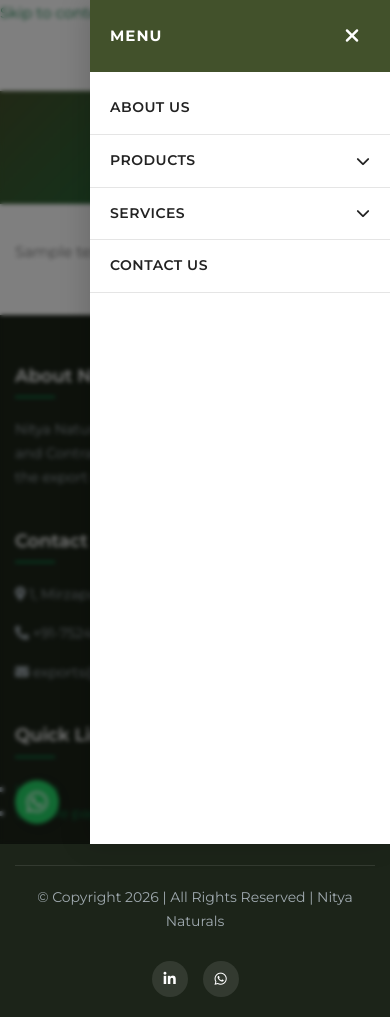
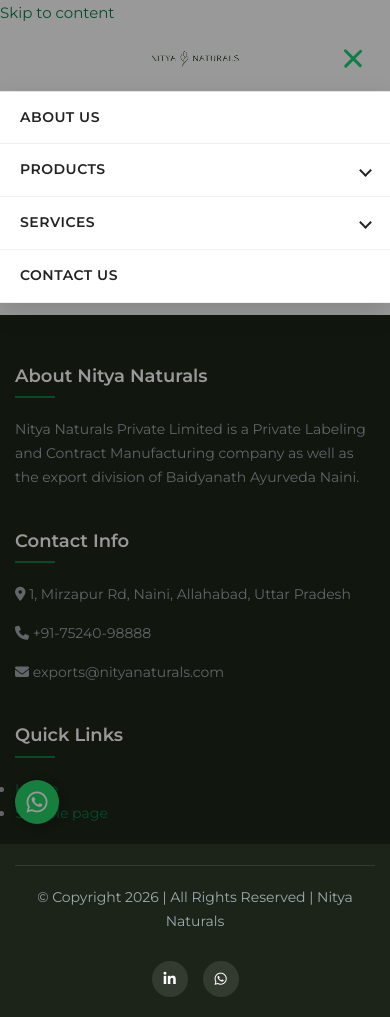
Before and after one commit to TA-ashrafi/nitya-naturals, a WordPress theme: template page.php in a window 390 px wide, after a click that opens the changed part. Run offline with PHP 8.4 and a stand-in for WordPress, Linux system fonts and the light colour scheme; the site name, menu and one post (Sample post) are stand-ins, and other content is empty; some libraries are stand-ins or nearby versions.

Commit message:
Redesign mobile menu button and dropdowns for full mobile responsiveness
Co-authored-by: TA-ashrafi <106913209+TA-ashrafi@users.noreply.github.com>

```diff
--- a/assets/js/main.js
+++ b/assets/js/main.js
@@ -54,22 +54,25 @@ document.addEventListener('DOMContentLoaded', function () {
   const menuToggle = document.querySelector('.mobile-menu-toggle');
   const mobileMenu = document.getElementById('mobile-menu-wrapper');
   const mobileOverlay = document.getElementById('mobile-menu-overlay');
-  const mobileCloseBtn = document.getElementById('mobile-menu-close');
 
   function openMobileMenu() {
     if (!mobileMenu) return;
     mobileMenu.classList.add('is-active');
+    if (menuToggle) {
+      menuToggle.classList.add('is-active');
+      menuToggle.setAttribute('aria-expanded', 'true');
+    }
     if (mobileOverlay) mobileOverlay.classList.add('is-active');
-    if (menuToggle) menuToggle.setAttribute('aria-expanded', 'true');
-    document.body.classList.add('mobile-menu-open');
   }
 
   function closeMobileMenu() {
     if (!mobileMenu) return;
     mobileMenu.classList.remove('is-active');
+    if (menuToggle) {
+      menuToggle.classList.remove('is-active');
+      menuToggle.setAttribute('aria-expanded', 'false');
+    }
     if (mobileOverlay) mobileOverlay.classList.remove('is-active');
-    if (menuToggle) menuToggle.setAttribute('aria-expanded', 'false');
-    document.body.classList.remove('mobile-menu-open');
   }
 
   if (menuToggle && mobileMenu) {
@@ -83,34 +86,25 @@ document.addEventListener('DOMContentLoaded', function () {
       }
     });
 
-    if (mobileCloseBtn) {
-      mobileCloseBtn.addEventListener('click', function (e) {
-        e.preventDefault();
-        closeMobileMenu();
-      });
-    }
-
     if (mobileOverlay) {
       mobileOverlay.addEventListener('click', closeMobileMenu);
     }
 
-    // Mobile Submenu Accordion Handler
+    // Mobile Submenu Accordion
     const mobileDropdownItems = mobileMenu.querySelectorAll('li.menu-item-has-children');
     mobileDropdownItems.forEach(function (item) {
       const parentWrapper = item.querySelector('.mobile-parent-wrapper');
-      const link = item.querySelector(':scope > a') || (parentWrapper ? parentWrapper.querySelector('a') : null);
+      const link = parentWrapper ? parentWrapper.querySelector('a') : item.querySelector('a');
       const btn = item.querySelector('.submenu-toggle-btn');
 
       function toggleSubmenu(e) {
         if (window.innerWidth <= 991) {
-          // If clicking link with href="#" or toggle button
-          if (btn || (link && (link.getAttribute('href') === '#' || link.getAttribute('href') === ''))) {
-            e.preventDefault();
-          }
+          e.preventDefault();
+          e.stopPropagation();
           const isCurrentlyOpen = item.classList.contains('is-open');
 
-          // Optionally close sibling open dropdowns
-          mobileDropdownItems.forEach(function(otherItem) {
+          // Close other submenus
+          mobileDropdownItems.forEach(function (otherItem) {
             if (otherItem !== item) {
               otherItem.classList.remove('is-open');
             }
@@ -130,26 +124,32 @@ document.addEventListener('DOMContentLoaded', function () {
 
       if (link) {
         link.addEventListener('click', function (e) {
-          if (link.getAttribute('href') === '#' || link.getAttribute('href') === '' || !link.getAttribute('href')) {
-            e.preventDefault();
+          const href = link.getAttribute('href');
+          if (!href || href === '#' || href === '') {
             toggleSubmenu(e);
           } else {
-            // It's a real link, navigate and close menu
             closeMobileMenu();
           }
         });
       }
     });
 
-    // Close menu when clicking a normal nav link inside mobile menu
-    const mobileNavLinks = mobileMenu.querySelectorAll('a:not([href="#"])');
-    mobileNavLinks.forEach(function (navLink) {
-      navLink.addEventListener('click', function () {
-        closeMobileMenu();
-      });
+    // Close on link click
+    const normalLinks = mobileMenu.querySelectorAll('a:not([href="#"])');
+    normalLinks.forEach(function (link) {
+      link.addEventListener('click', closeMobileMenu);
     });
 
-    // Close on resize to desktop
+    // Close on outside click
+    document.addEventListener('click', function (e) {
+      if (!mobileMenu.contains(e.target) && !menuToggle.contains(e.target)) {
+        if (mobileMenu.classList.contains('is-active')) {
+          closeMobileMenu();
+        }
+      }
+    });
+
+    // Close on desktop resize
     window.addEventListener('resize', function () {
       if (window.innerWidth > 991 && mobileMenu.classList.contains('is-active')) {
         closeMobileMenu();
--- a/header.php
+++ b/header.php
@@ -64,30 +64,28 @@
 			</nav>
 
 			<!-- MOBILE TOGGLE -->
-			<button class="mobile-menu-toggle" aria-controls="mobile-menu-wrapper" aria-expanded="false" aria-label="<?php esc_attr_e('Toggle Navigation', 'nitya-naturals'); ?>">
-				<i class="fa-solid fa-bars"></i>
+			<button type="button" class="mobile-menu-toggle" aria-controls="mobile-menu-wrapper" aria-expanded="false" aria-label="<?php esc_attr_e('Toggle Navigation', 'nitya-naturals'); ?>">
+				<span class="hamburger-icon">
+					<span></span>
+					<span></span>
+					<span></span>
+				</span>
 			</button>
 
 		</div>
 
-		<!-- MOBILE OVERLAY -->
+		<!-- MOBILE MENU OVERLAY -->
 		<div class="mobile-menu-overlay" id="mobile-menu-overlay"></div>
 
-		<!-- MOBILE MENU -->
+		<!-- MOBILE MENU WRAPPER -->
 		<div class="mobile-menu-wrapper" id="mobile-menu-wrapper">
-			<div class="mobile-menu-header">
-				<span class="mobile-menu-title"><?php esc_html_e('MENU', 'nitya-naturals'); ?></span>
-				<button class="mobile-menu-close" id="mobile-menu-close" aria-label="<?php esc_attr_e('Close Menu', 'nitya-naturals'); ?>">
-					<i class="fa-solid fa-xmark"></i>
-				</button>
-			</div>
 			<ul class="menu">
 				<li><a href="<?php echo esc_url(home_url('/about-us/')); ?>"><?php esc_html_e('ABOUT US', 'nitya-naturals'); ?></a></li>
 				<li class="menu-item-has-children">
 					<div class="mobile-parent-wrapper">
 						<a href="#"><?php esc_html_e('PRODUCTS', 'nitya-naturals'); ?></a>
 						<button type="button" class="submenu-toggle-btn" aria-label="<?php esc_attr_e('Toggle Submenu', 'nitya-naturals'); ?>">
-							<i class="fa-solid fa-chevron-down"></i>
+							<span class="chevron-icon"></span>
 						</button>
 					</div>
 					<ul class="sub-menu">
@@ -100,7 +98,7 @@
 					<div class="mobile-parent-wrapper">
 						<a href="#"><?php esc_html_e('SERVICES', 'nitya-naturals'); ?></a>
 						<button type="button" class="submenu-toggle-btn" aria-label="<?php esc_attr_e('Toggle Submenu', 'nitya-naturals'); ?>">
-							<i class="fa-solid fa-chevron-down"></i>
+							<span class="chevron-icon"></span>
 						</button>
 					</div>
 					<ul class="sub-menu">
--- a/style.css
+++ b/style.css
@@ -344,33 +344,58 @@ img {
 /* ============================================
    MOBILE MENU & OVERLAY STYLES
    ============================================ */
-body.mobile-menu-open {
-  overflow: hidden !important;
-}
-
 .mobile-menu-toggle {
   display: none;
-  background: none;
-  border: none;
-  font-size: 24px;
+  background: transparent !important;
+  border: none !important;
+  outline: none !important;
+  box-shadow: none !important;
+  appearance: none;
+  -webkit-appearance: none;
+  padding: 10px;
   cursor: pointer;
-  color: var(--heading-color);
-  padding: 10px;
-  min-width: 44px;
-  min-height: 44px;
   position: absolute;
   right: 15px;
   top: 50%;
   transform: translateY(-50%);
-  z-index: 1001;
-  border-radius: 4px;
-  transition: background-color 0.2s ease, color 0.2s ease;
+  z-index: 1002;
+  width: 44px;
+  height: 44px;
+  align-items: center;
+  justify-content: center;
 }
 
-.mobile-menu-toggle:hover,
-.mobile-menu-toggle:focus {
-  background-color: rgba(0, 0, 0, 0.05);
-  color: var(--secondary-color);
+.hamburger-icon {
+  width: 24px;
+  height: 18px;
+  position: relative;
+  display: flex;
+  flex-direction: column;
+  justify-content: space-between;
+}
+
+.hamburger-icon span {
+  display: block;
+  width: 100%;
+  height: 2.5px;
+  background-color: var(--heading-color);
+  border-radius: 2px;
+  transition: transform 0.3s ease, opacity 0.3s ease, background-color 0.3s ease;
+  transform-origin: center;
+}
+
+.mobile-menu-toggle.is-active .hamburger-icon span:nth-child(1) {
+  transform: translateY(7.75px) rotate(45deg);
+  background-color: var(--secondary-color);
+}
+
+.mobile-menu-toggle.is-active .hamburger-icon span:nth-child(2) {
+  opacity: 0;
+}
+
+.mobile-menu-toggle.is-active .hamburger-icon span:nth-child(3) {
+  transform: translateY(-7.75px) rotate(-45deg);
+  background-color: var(--secondary-color);
 }
 
 .mobile-menu-overlay {
@@ -381,9 +406,8 @@ body.mobile-menu-open {
   bottom: 0;
   width: 100%;
   height: 100%;
-  background: rgba(0, 0, 0, 0.5);
-  backdrop-filter: blur(2px);
-  z-index: 1001;
+  background: rgba(0, 0, 0, 0.4);
+  z-index: 999;
   opacity: 0;
   visibility: hidden;
   transition: opacity 0.3s ease, visibility 0.3s ease;
@@ -395,74 +419,36 @@ body.mobile-menu-open {
 }
 
 .mobile-menu-wrapper {
-  position: fixed;
-  top: 0;
-  right: 0;
-  width: 300px;
-  max-width: 85vw;
-  height: 100%;
+  position: absolute;
+  top: 100%;
+  left: 0;
+  width: 100%;
   background: var(--bg-white);
-  box-shadow: -5px 0 25px rgba(0, 0, 0, 0.15);
-  z-index: 1002;
-  overflow-y: auto;
-  -webkit-overflow-scrolling: touch;
-  transition: transform 0.35s cubic-bezier(0.16, 1, 0.3, 1), visibility 0.35s ease;
-  display: flex;
-  flex-direction: column;
-  transform: translateX(100%);
-  visibility: hidden;
+  box-shadow: 0 10px 25px rgba(0, 0, 0, 0.12);
+  z-index: 1000;
+  display: none;
+  border-top: 1px solid var(--border-color);
 }
 
 .mobile-menu-wrapper.is-active {
-  transform: translateX(0);
-  visibility: visible;
+  display: block;
+  animation: slideDownMenu 0.3s ease forwards;
 }
 
-.mobile-menu-header {
-  display: flex;
-  align-items: center;
-  justify-content: space-between;
-  padding: 18px 20px;
-  background: var(--primary-color);
-  color: #ffffff;
-}
-
-.mobile-menu-title {
-  font-family: var(--font-heading);
-  font-weight: 700;
-  font-size: 15px;
-  letter-spacing: 1px;
-}
-
-.mobile-menu-close {
-  background: transparent;
-  border: none;
-  color: #ffffff;
-  font-size: 20px;
-  cursor: pointer;
-  padding: 5px;
-  min-width: 36px;
-  min-height: 36px;
-  display: flex;
-  align-items: center;
-  justify-content: center;
-  border-radius: 4px;
-  transition: background-color 0.2s ease;
-}
-
-.mobile-menu-close:hover {
-  background-color: rgba(255, 255, 255, 0.2);
+@keyframes slideDownMenu {
+  from { opacity: 0; transform: translateY(-10px); }
+  to { opacity: 1; transform: translateY(0); }
 }
 
 .mobile-menu-wrapper ul.menu {
   list-style: none;
-  padding: 10px 0 30px;
+  padding: 0;
   margin: 0;
 }
 
 .mobile-menu-wrapper ul.menu > li {
   position: relative;
-  border-bottom: 1px solid var(--border-color);
+  border-bottom: 1px solid #f0f0f0;
 }
 
 .mobile-parent-wrapper {
@@ -482,70 +468,70 @@ body.mobile-menu-open {
   display: block;
   flex-grow: 1;
   text-transform: uppercase;
-  transition: color 0.2s ease, background-color 0.2s ease;
 }
 
-.mobile-menu-wrapper ul.menu > li a:hover,
-.mobile-menu-wrapper ul.menu > li a:focus {
+.mobile-menu-wrapper ul.menu > li a:hover {
   color: var(--secondary-color);
   background-color: #f8faf7;
 }
 
 .submenu-toggle-btn {
-  background: transparent;
-  border: none;
-  color: var(--heading-color);
-  font-size: 14px;
+  background: transparent !important;
+  border: none !important;
+  outline: none !important;
+  box-shadow: none !important;
+  appearance: none;
+  -webkit-appearance: none;
   padding: 14px 20px;
   cursor: pointer;
   display: flex;
   align-items: center;
   justify-content: center;
-  min-width: 48px;
-  transition: color 0.2s ease;
+  width: 50px;
+  height: 100%;
 }
 
-.submenu-toggle-btn i {
-  transition: transform 0.3s ease;
+.chevron-icon {
+  width: 9px;
+  height: 9px;
+  border-right: 2px solid var(--heading-color);
+  border-bottom: 2px solid var(--heading-color);
+  transform: rotate(45deg);
+  transition: transform 0.3s ease, border-color 0.3s ease;
+  display: inline-block;
 }
 
-.mobile-menu-wrapper li.menu-item-has-children.is-open .submenu-toggle-btn i {
-  transform: rotate(180deg);
-  color: var(--secondary-color);
+.mobile-menu-wrapper li.menu-item-has-children.is-open .chevron-icon {
+  transform: rotate(-135deg);
+  border-color: var(--secondary-color);
 }
 
 .mobile-menu-wrapper ul.sub-menu {
   display: none;
-  background: #f4f7f3;
-  padding: 5px 0;
+  background: #f8faf7;
+  padding: 0;
   list-style: none;
-  border-top: 1px solid #e2e8e0;
+  border-top: 1px solid #e8eee6;
 }
 
 .mobile-menu-wrapper li.menu-item-has-children.is-open > ul.sub-menu {
   display: block;
-  animation: fadeIn 0.25s ease-in-out;
-}
-
-@keyframes fadeIn {
-  from { opacity: 0; transform: translateY(-5px); }
-  to { opacity: 1; transform: translateY(0); }
 }
 
 .mobile-menu-wrapper ul.sub-menu a {
   font-size: 13px;
   text-transform: none;
   font-weight: 500;
-  padding: 11px 20px 11px 32px;
+  padding: 12px 20px 12px 35px;
   display: block;
   color: #444444;
-  border-bottom: none !important;
+  border-bottom: 1px solid #f0f4ef !important;
 }
 
 .mobile-menu-wrapper ul.sub-menu a:hover {
   color: var(--secondary-color);
-  background-color: #eaefe8;
-  padding-left: 36px;
+  background-color: #eff5ee;
+  padding-left: 40px;
 }
 
 /* ============================================
```
